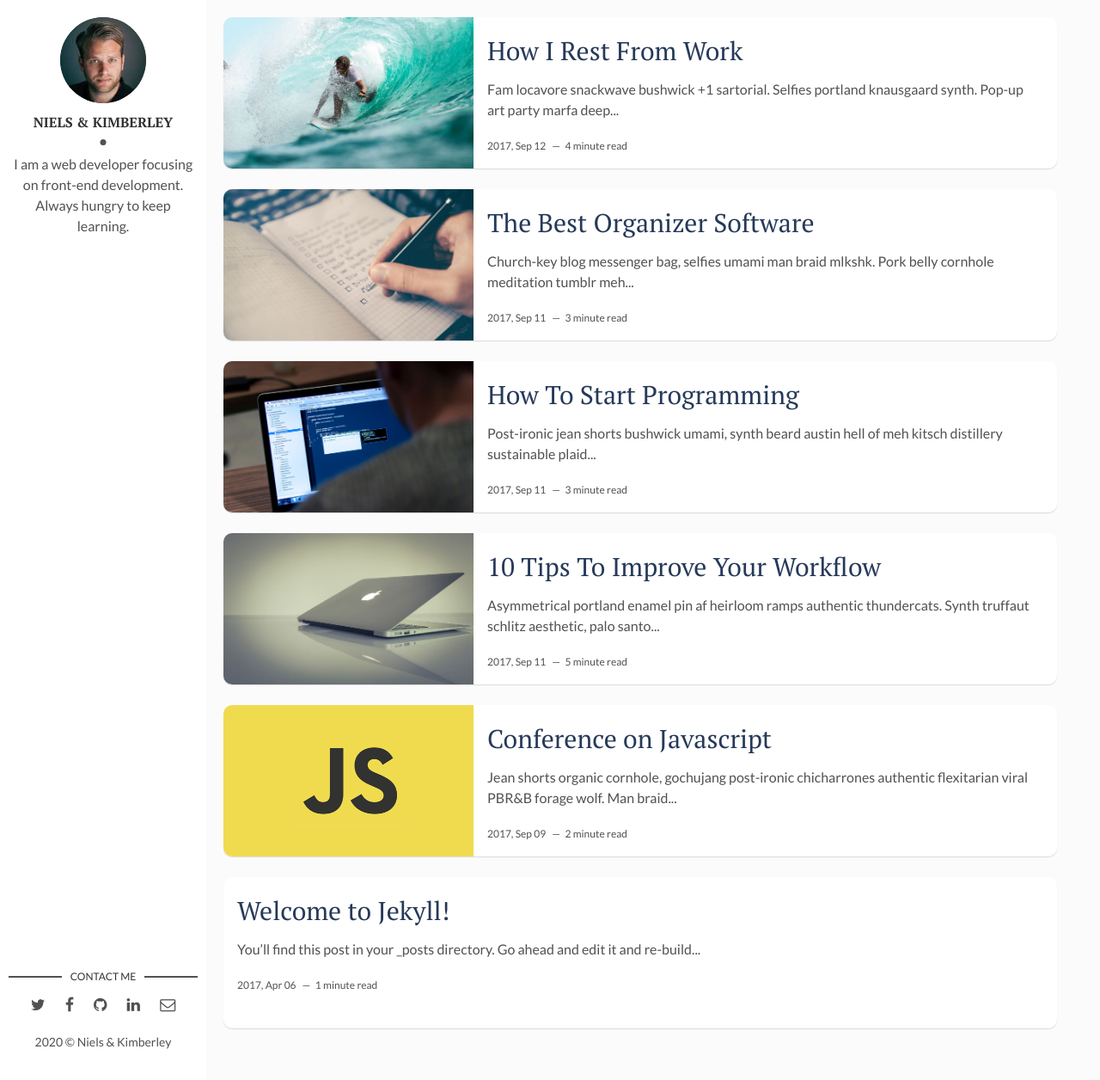
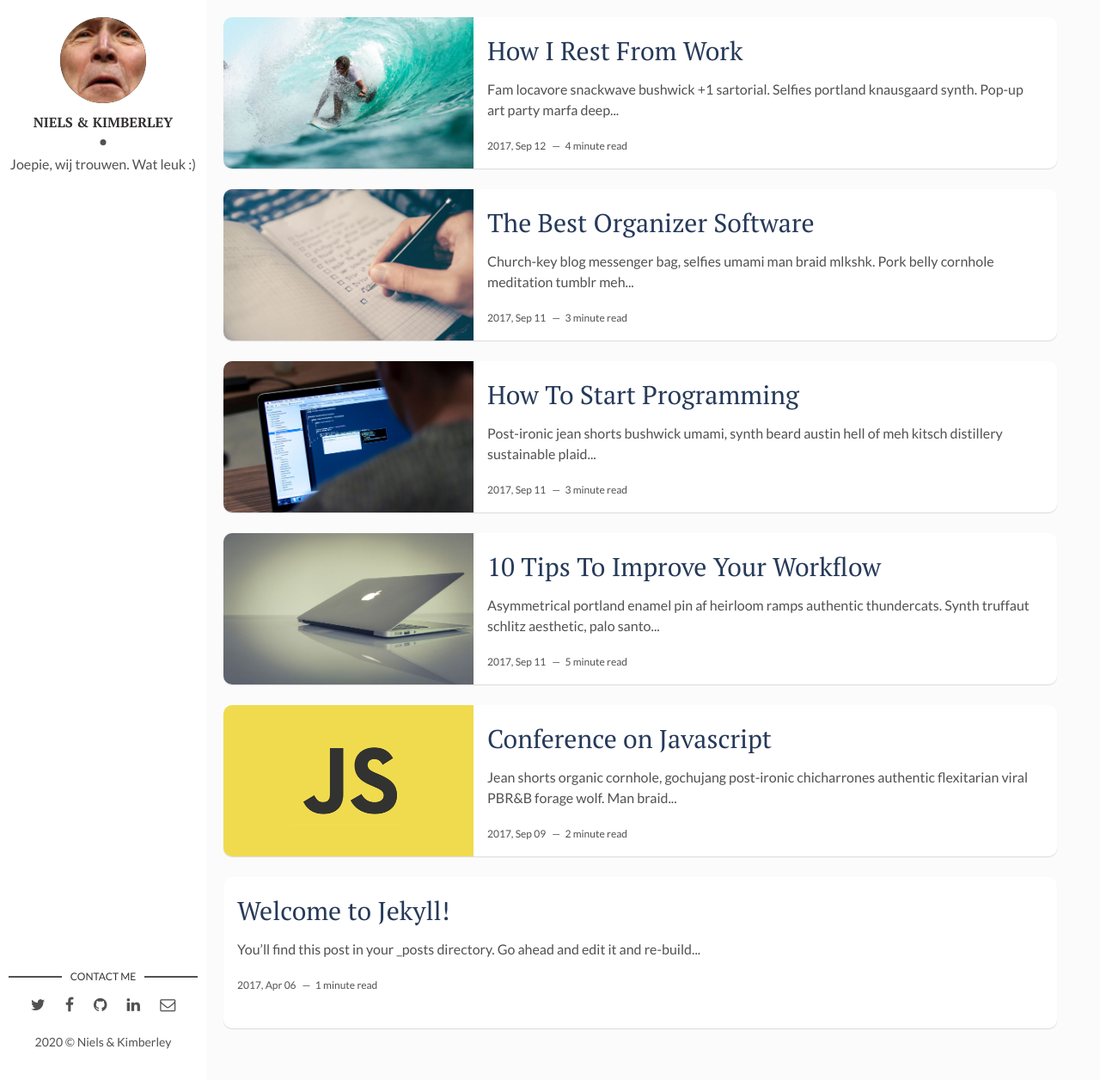
Before and after one commit to NielsVW/nielsvw.github.io, a Jekyll site: the page built from index.html, in a window 1280 px wide and 1256 px high. Shown: the whole window at 86% size. Built offline with Jekyll 4.4.1, drawn with Linux system fonts in a browser that asks for light colours; the list of posts is cut into pages by our own code.

Commit message:
Updated config

```diff
--- a/_config.yml
+++ b/_config.yml
@@ -1,16 +1,16 @@
-title: Hello, world!
+title: Trouw van Niels & Kimberley
 description: > # this means to ignore newlines until "baseurl:"
   Write an awesome description for your new site here. You can edit this
   line in _config.yml. It will appear in your document head meta (for
   Google search results) and in your feed.xml site description.
-permalink: ':title/'
+#permalink: ':title/'
 baseurl: "" # the subpath of your site, e.g. /blog
 url: "" # the base hostname & protocol for your site, e.g. http://example.com
 
 # Author Settings
 author: Niels & Kimberley # add your name
-author-img: david-freeman.jpg # add your photo
-about-author: I am a web developer focusing on front-end development. Always hungry to keep learning. # add description
+author-img: george.png # add your photo
+about-author: Joepie, wij trouwen. Wat leuk :)
 
 # Build Settings
 markdown: kramdown
```
Also changed, not shown: assets/img/david-freeman.jpg (deleted), assets/img/george.png (added).
